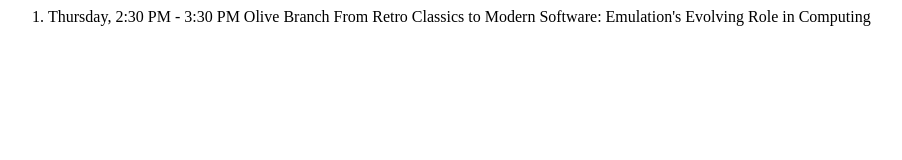
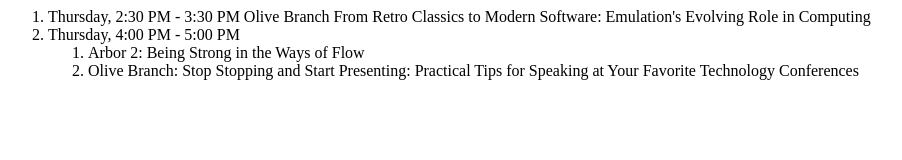
Before and after one commit to payne/my-nc-2023, a plain HTML site: page index.html in a window 1280 px wide. Shown: the whole page, without its empty margins (0-902 px from the left). Drawn offline with Linux system fonts and the light colour scheme.

Commit message:
Thursday's talks

```diff
--- a/index.html
+++ b/index.html
@@ -4,7 +4,16 @@
 
 <ol>
     <li>
-    Thursday, 2:30 PM - 3:30 PM  Olive Branch    From Retro Classics to Modern Software: Emulation's Evolving Role in Computing
+    Thursday, 2:30 PM - 3:30 PM  Olive Branch
+       From Retro Classics to Modern Software: Emulation's Evolving Role in Computing
+    </li>
+    <li>
+        Thursday, 4:00 PM - 5:00 PM
+        <ol>
+            <li>Arbor 2: Being Strong in the Ways of Flow </li>
+            <li>Olive Branch: Stop Stopping and Start Presenting: Practical Tips for Speaking at Your Favorite Technology Conferences
+            </li>
+        </ol>
     </li>
 
 
```
